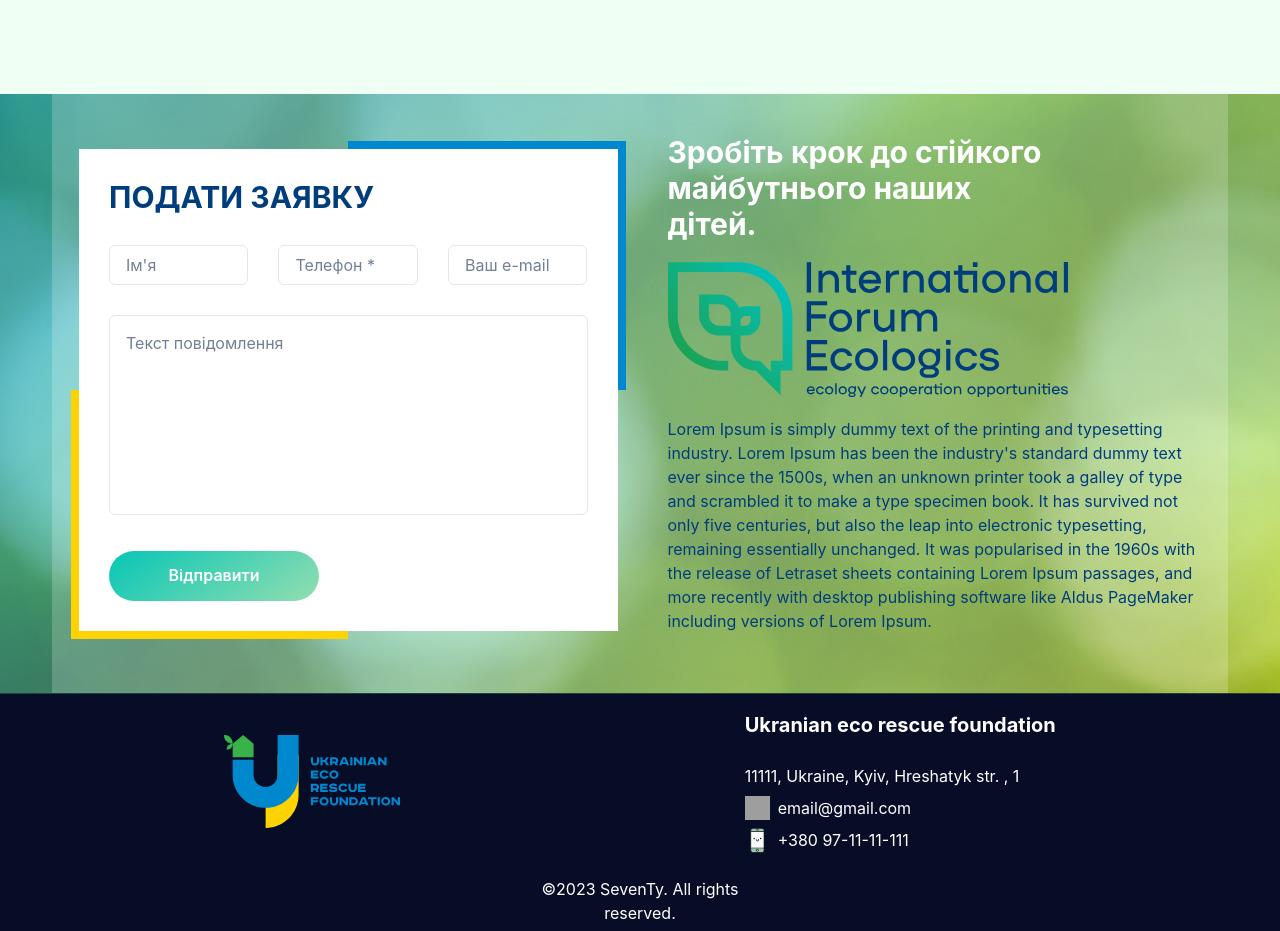
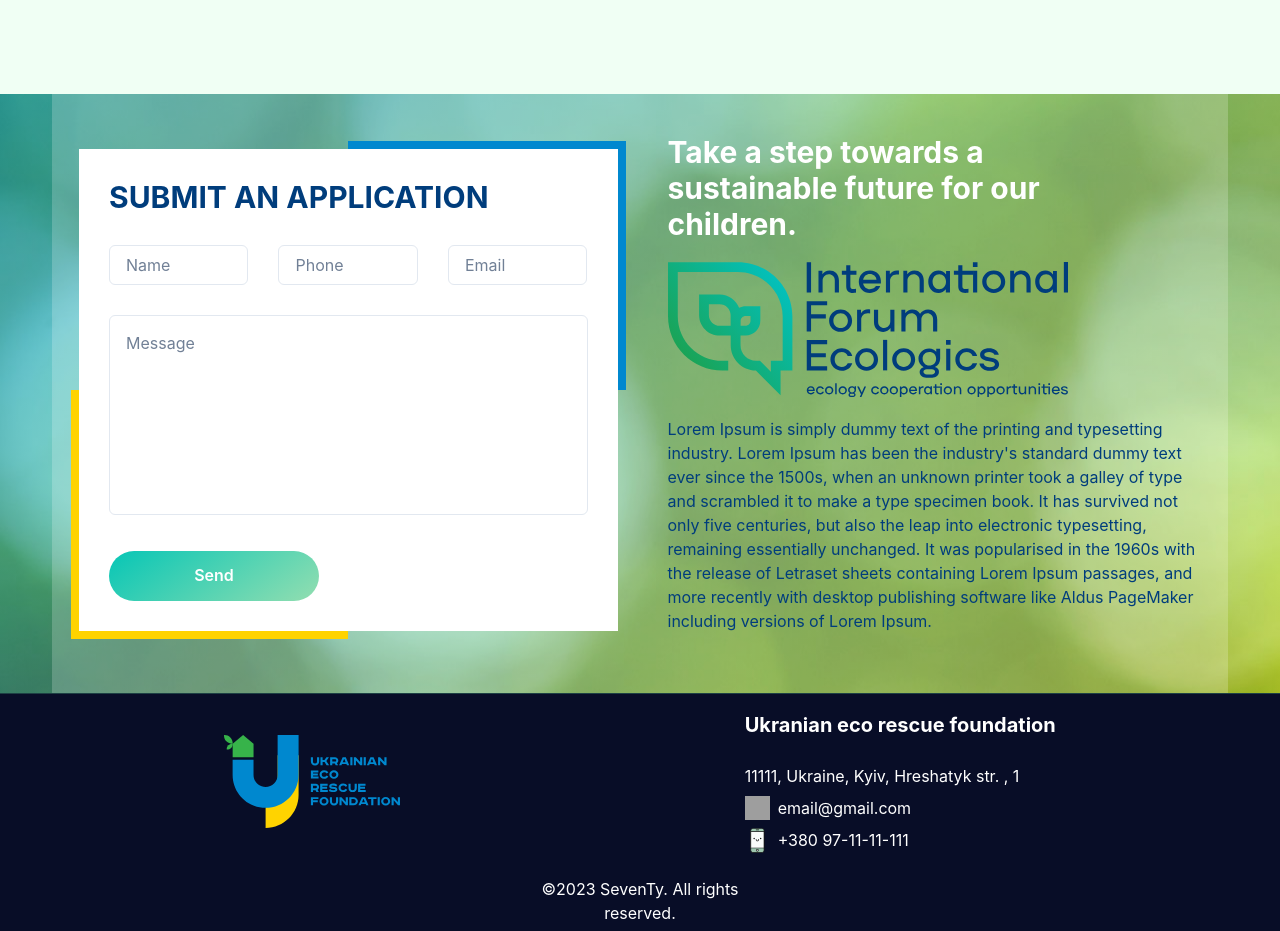
Before and after one commit to NikKms/UERF, a React (Vite) app: page / in a window 1280 px wide. Shown: the part 2280-3211 px from the top of the page. Built offline with nearby package versions, Linux system fonts and the light colour scheme; grey boxes are pictures that could not be loaded.

Commit message:
add translation to contact form section

```diff
--- a/public/locales/en/translation.json
+++ b/public/locales/en/translation.json
@@ -95,13 +95,20 @@
     }
   },
   "contactForm": {
+    "contactTitle": "Submit an application",
+    "placeholderName": "Name",
+    "placeholderPhone": "Phone",
+    "placeholderEmail": "Email",
+    "placeholderMessage": "Message",
+    "btnText": "Send",
     "ErrorMessages": {
       "errorName": "Enter a name",
       "phoneIsNotCorrect": "Please enter a valid phone number",
       "errorPhone": "Enter a phone number",
       "emailIsNotCorrect": "The email address is incorrect",
       "errrorEmail": "Enter your email address"
-    }
+    },
+    "rightBlTitle": "Take a step towards a sustainable future for our children."
   },
   "newsPage": {
     "title": "Ecosystem of care: from creation to action",
--- a/src/components/ApplicationSection/ApplicationSection.jsx
+++ b/src/components/ApplicationSection/ApplicationSection.jsx
@@ -12,8 +12,10 @@ import { ContactForm } from '../ContactForm/ContactForm';
 import bg from '../../assets/img/calling.jpg';
 // import contactFormImg from '../../assets/img/contactForm.png';
 import ForumSvg from '../../assets/svg/forum-logo.svg';
+import { useTranslation } from 'react-i18next';
 
 export const ApplicationSection = forwardRef(({ refToContactForm }, _) => {
+  const { t } = useTranslation();
   return (
     <Box
       as="section"
@@ -56,7 +58,7 @@ export const ApplicationSection = forwardRef(({ refToContactForm }, _) => {
             maxW="387px"
             fontSize={{ base: '2xl', lg: '3xl' }}
           >
-            Зробіть крок до стійкого майбутнього наших дітей.
+            {t('contactForm.rightBlTitle')}
           </Heading>
           {/* <Image src={contactFormImg} opacity={0.9} /> */}
           <Image
--- a/src/components/ContactForm/ContactForm.jsx
+++ b/src/components/ContactForm/ContactForm.jsx
@@ -74,7 +74,7 @@ export const ContactForm = () => {
               fontSize="30px"
               color="#003d7c"
             >
-              Подати заявку
+              {t('contactForm.contactTitle')}
             </Heading>
             <Flex gap="30px" mb="30px" flexWrap="wrap">
               <Field name="name">
@@ -88,7 +88,11 @@ export const ContactForm = () => {
                     isInvalid={errors.name}
                   >
                     {/* <FormLabel>{t('contactForm.name')}</FormLabel> */}
-                    <Input {...field} placeholder="Ім'я" bgColor="#fff" />
+                    <Input
+                      {...field}
+                      placeholder={t('contactForm.placeholderName')}
+                      bgColor="#fff"
+                    />
                     {errors.name && touched.name ? (
                       <FormErrorMessage>{t(errors.name)}</FormErrorMessage>
                     ) : null}
@@ -108,7 +112,7 @@ export const ContactForm = () => {
                     {/* <FormLabel>Телефон *</FormLabel> */}
                     <Input
                       {...field}
-                      placeholder="Телефон *"
+                      placeholder={t('contactForm.placeholderPhone')}
                       bgColor="#fff"
                       w="100%"
                     />
@@ -129,7 +133,11 @@ export const ContactForm = () => {
                     isInvalid={errors.email}
                   >
                     {/* <FormLabel>E-mail *</FormLabel> */}
-                    <Input {...field} placeholder="Ваш е-mail" bgColor="#fff" />
+                    <Input
+                      {...field}
+                      placeholder={t('contactForm.placeholderEmail')}
+                      bgColor="#fff"
+                    />
                     {console.log(errors.email)}
                     {errors.email && touched.email ? (
                       <FormErrorMessage>{t(errors.email)}</FormErrorMessage>
@@ -143,7 +151,7 @@ export const ContactForm = () => {
                 <FormControl>
                   <Input
                     {...field}
-                    placeholder="Текст повідомлення"
+                    placeholder={t('contactForm.placeholderMessage')}
                     as="textarea"
                     h={200}
                     rows={7}
@@ -168,7 +176,7 @@ export const ContactForm = () => {
                 isLoading={isSubmitting}
                 type="submit"
               >
-                Відправити
+                {t('contactForm.btnText')}
               </Button>
             </Flex>
           </Form>
```
Also changed, not shown: public/locales/ua/translation.json (+8 -1 lines).
